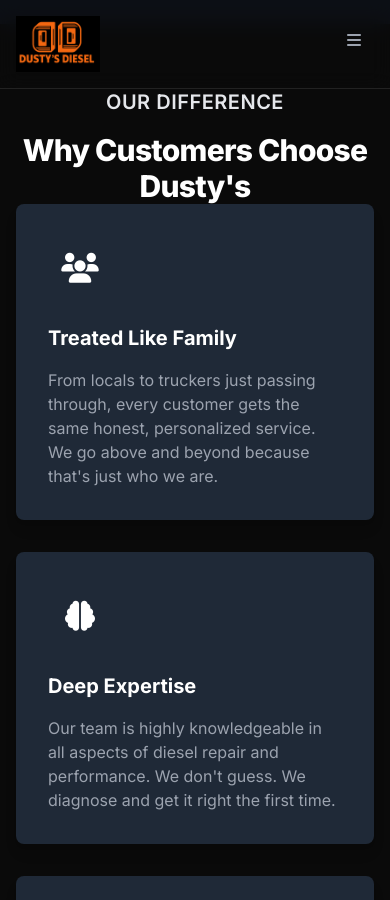
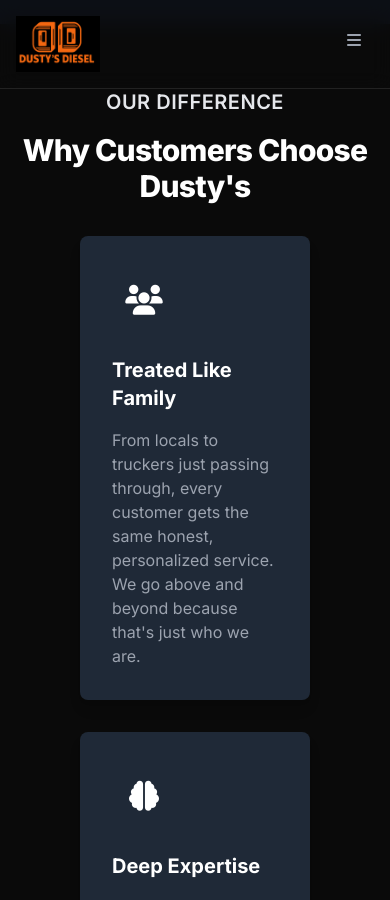
Before and after one commit to JamesBrownR/Dusty-s-Diesel, a Jekyll site: the page built from about/index.html, in a window 390 px wide and 900 px high, scrolled down 2099 px. Built offline with Jekyll 4.4.1, drawn with Linux system fonts in a browser that asks for light colours; nearby versions of some CDN libraries.

Commit message:
Update index.html

```diff
--- a/about/index.html
+++ b/about/index.html
@@ -5,10 +5,10 @@
 ---
 
 <style>
-    @media (max-width: 767px) {
-  .gap-8 {
+  @media screen and (max-width: 767px) {
+  /*.gap-8 {
 margin: 0;
-  }
+  }*/
 }
 </style>
 <!-- Hero Section -->
```
